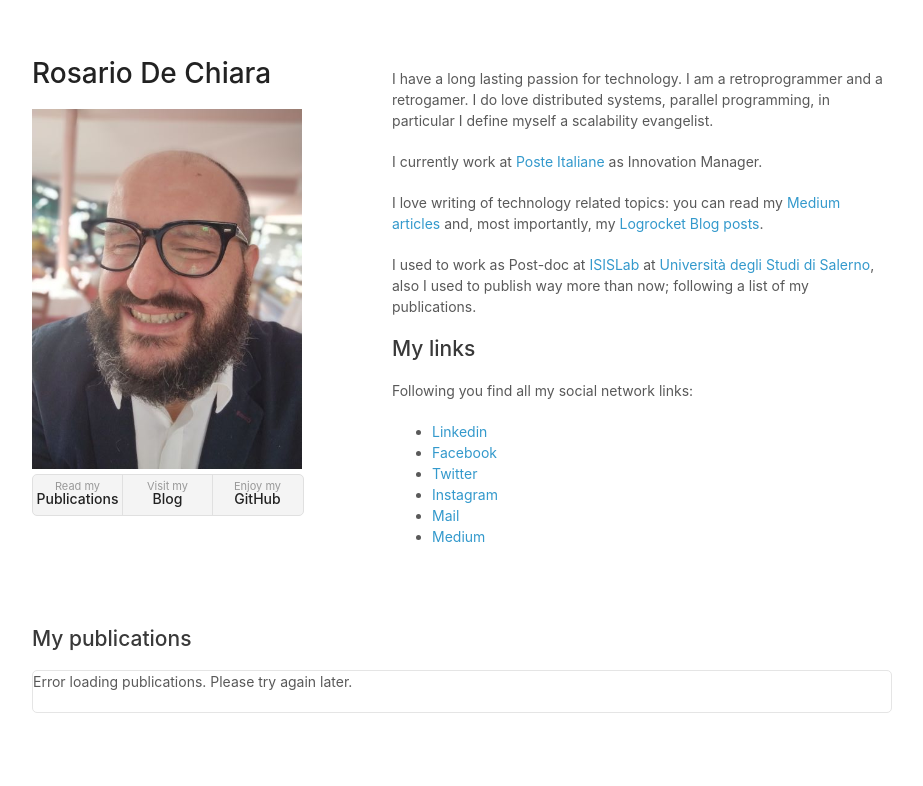
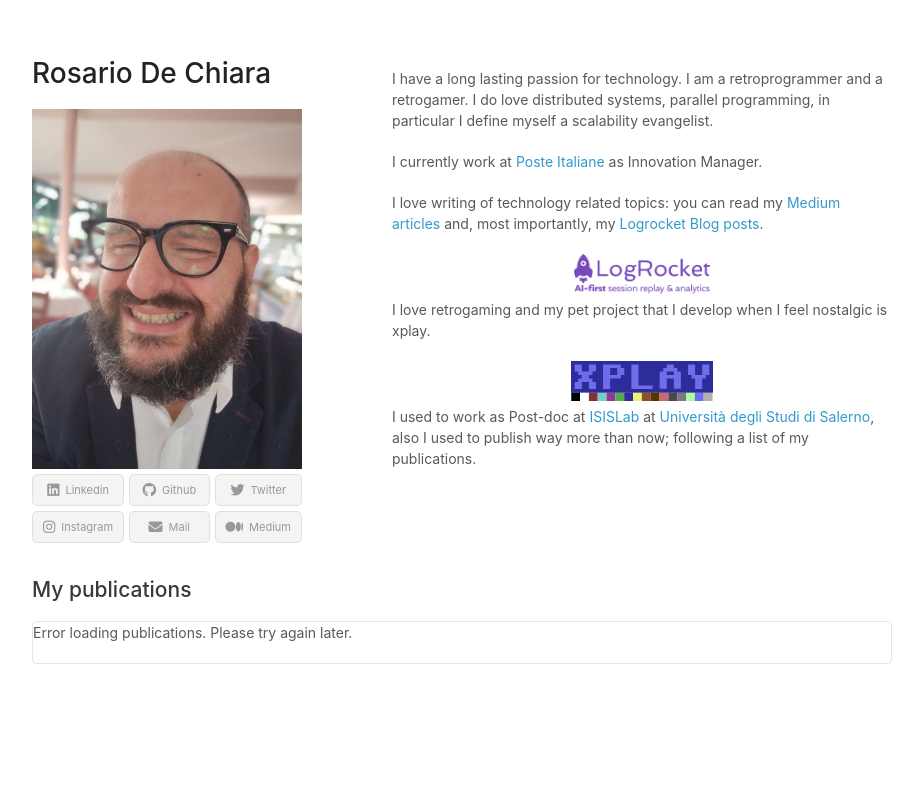
Before and after one commit to rosdec/rosdec.github.io, a plain HTML site: page index.html in a window 1280 px wide. Shown: the whole page, without its empty margins (178-1101 px from the left). Drawn offline with Linux system fonts and the light colour scheme; no server answers.

Commit message:
cleaned up style added a couple of icons

```diff
--- a/css/styles.css
+++ b/css/styles.css
@@ -113,61 +113,50 @@ header {
 
 header ul {
   list-style:none;
-  height:40px;
   padding:0;
+  width:270px;
+  display: grid;
+  grid-template-columns: repeat(3, 1fr);
+  gap: 5px;
+}
+
+header li {
+  margin: 0;
+}
+
+header ul a {
+  display: flex;
+  align-items: center;
+  justify-content: center;
+  gap: 6px;
+  font-size:11px;
+  color:#999;
   background: #f4f4f4;
   border-radius:5px;
   border:1px solid #e0e0e0;
-  width:270px;
+  padding: 8px 10px;
+  height: 32px;
+  box-sizing: border-box;
+  transition: all 0.2s ease;
 }
 
-header li {
-  width:89px;
-  float:left;
-  border-right:1px solid #e0e0e0;
-  height:40px;
-}
-
-header li:first-child a {
-  border-radius:5px 0 0 5px;
-}
-
-header li:last-child a {
-  border-radius:0 5px 5px 0;
-}
-
-header ul a {
-  line-height:1;
-  font-size:11px;
-  color:#999;
-  display:block;
-  text-align:center;
-  padding-top:6px;
-  height:34px;
+header ul a i {
+  font-size: 14px;
 }
 
 header ul a:hover {
-  color:#999;
+  color:#069;
+  background-color:#f0f0f0;
+  border-color:#ccc;
 }
 
 header ul a:active {
-  background-color:#f0f0f0;
+  background-color:#e8e8e8;
 }
 
 strong {
   color:#222;
   font-weight:500;
-}
-
-header ul li + li + li {
-  border-right:none;
-  width:89px;
-}
-
-header ul a strong {
-  font-size:14px;
-  display:block;
-  color:#222;
 }
 
 section {
--- a/index.html
+++ b/index.html
@@ -8,6 +8,7 @@
 
   <link rel="stylesheet" href="css/styles.css">
   <link rel="stylesheet" href="css/pygment_trac.css">
+  <link rel="stylesheet" href="https://cdnjs.cloudflare.com/ajax/libs/font-awesome/6.5.1/css/all.min.css">
   <meta name="viewport" content="width=device-width">
   <!--[if lt IE 9]>
     <script src="//html5shiv.googlecode.com/svn/trunk/html5.js"></script>
@@ -20,11 +21,12 @@
       <h1>Rosario De Chiara</h1>
       <img src="/io.jpg" alt="It's me!" />
       <ul>
-        <li><a href="https://scholar.google.it/citations?hl=en&user=MpAxe2EAAAAJ" target="_blank">Read
-            my<strong>Publications</strong></a></li>
-        <li><a href="https://blog.logrocket.com/author/rosariodechiara/" target="_blank">Visit
-            my<strong>Blog</strong></a></li>
-        <li><a href="https://github.com/rosdec" target="_blank">Enjoy my <strong>GitHub</strong></a>
+        <li class="mr1"><a href="https://www.linkedin.com/in/rosdec" target="_blank"><i class="fab fa-linkedin"></i> Linkedin</a></li>
+        <li class="mr1"><a href="https://github.com/rosdec" target="_blank"><i class="fab fa-github"></i> Github</a></li>
+        <li class="mr1"><a href="https://www.twitter.com/rosdec" target="_blank"><i class="fab fa-twitter"></i> Twitter</a></li>
+        <li class="mr1"><a href="https://www.instagram.com/rosdec" target="_blank"><i class="fab fa-instagram"></i> Instagram</a></li>
+        <li class="mr1"><a href="mailto:rosario@dechiara.eu" target="_blank"><i class="fas fa-envelope"></i> Mail</a></li>
+        <li class="mr1"><a href="https://medium.com/@rosdec" target="_blank"><i class="fab fa-medium"></i> Medium</a></li>
       </ul>
     </header>
     <section>
@@ -37,22 +39,24 @@
           target="_blank">Medium articles</a> and, most importantly, my <a
           href="https://blog.logrocket.com/author/rosariodechiara/" target="_blank">Logrocket Blog posts</a>.</p>
 
+      <div style="margin-top: 20px; display: flex; gap: 15px; align-items: center; justify-content: center;">
+        <a href="https://blog.logrocket.com/author/rosariodechiara/" target="_blank">
+          <img src="/static/logrocket.png" alt="LogRocket Blog" style="height: 40px; max-width: 150px;">
+        </a>
+      </div>
+
+      <p>I love retrogaming and my pet project that I develop when I feel nostalgic is xplay.</p>
+
+      <div style="margin-top: 20px; display: flex; gap: 15px; align-items: center; justify-content: center;">
+        <a href="https://x-play-games.it/" target="_blank">
+          <img src="/static/xplay.svg" alt="X-Play Games" style="height: 40px;" target="_blank">
+        </a>
+      </div>
+
       <p>I used to work as Post-doc at <a href="http://www.isislab.it" target="_blank">ISISLab</a> at <a
           href="http://www.unisa.it" target="_blank">Università degli Studi di Salerno</a>, also I used to publish way
         more than now;
         following a list of my publications.</p>
-
-      <h2>My links</h2>
-
-      <p>Following you find all my social network links:</p>
-      <ul>
-        <li class="mr1"><a href="https://www.linkedin.com/in/rosdec" target="_blank">Linkedin</a></li>
-        <li class="mr1"><a href="https://www.facebook.com/rosdec" target="_blank">Facebook</a></li>
-        <li class="mr1"><a href="https://www.twitter.com/rosdec" target="_blank">Twitter</a></li>
-        <li class="mr1"><a href="https://www.instagram.com/rosdec" target="_blank">Instagram</a></li>
-        <li class="mr1"><a href="mailto:rosario@dechiara.eu" target="_blank">Mail</a></li>
-        <li class="mr1"><a href="https://medium.com/@rosdec">Medium</a></li>
-      </ul>
 
     </section>
 
```
Also changed, not shown: static/logrocket.png (added), static/xplay.svg (added).
